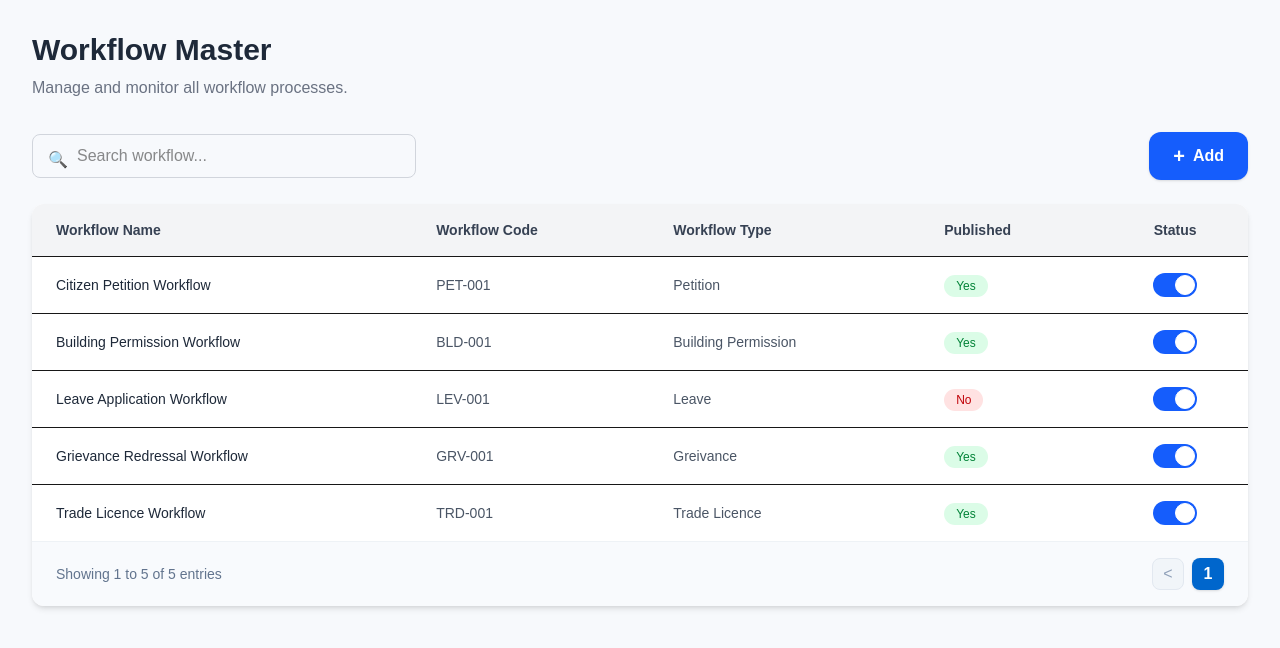
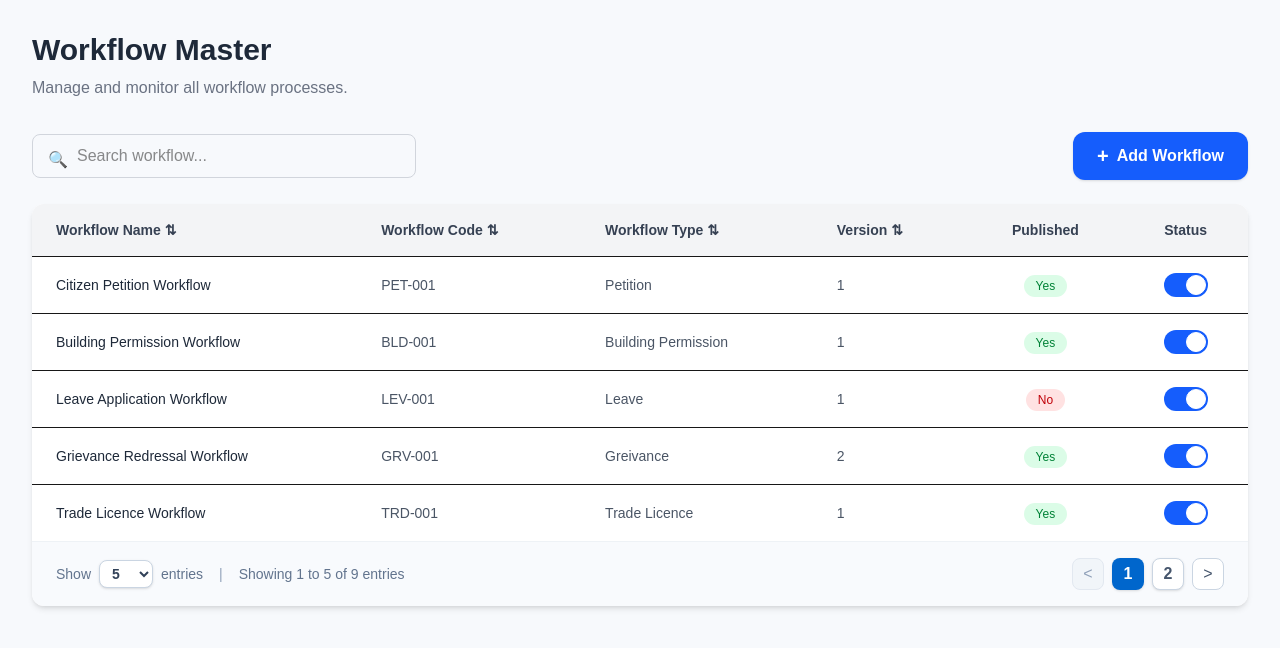
Before and after one commit to Abhishekkyadav/FlowCore_FN, a Next.js app: page /workflowMaster in a window 1280 px wide. Shown: the top 648 px of the page. Built offline with nearby package versions, Linux system fonts and the light colour scheme.

Commit message:
task completed

```diff
--- a/src/components/workflowMaster/workFlowMasterMain.js
+++ b/src/components/workflowMaster/workFlowMasterMain.js
@@ -10,6 +10,7 @@ const initialWorkflows = [
     name: "Citizen Petition Workflow",
     workflowtype: "Petition",
     workflowcode: "PET-001",
+    version:1,
     published: "yes",
     status: true,
   },
@@ -18,6 +19,7 @@ const initialWorkflows = [
     name: "Building Permission Workflow",
     workflowtype: "Building Permission",
     workflowcode: "BLD-001",
+    version:1,
     published: "yes",
     status: true,
   },
@@ -26,6 +28,7 @@ const initialWorkflows = [
     name: "Leave Application Workflow",
     workflowtype: "Leave",
     workflowcode: "LEV-001",
+    version:1,
     published: "No",
     status: true,
   },
@@ -34,6 +37,7 @@ const initialWorkflows = [
     name: "Grievance Redressal Workflow",
     workflowtype: "Greivance",
     workflowcode: "GRV-001",
+    version:2,
     published: "yes",
     status: true,
   },
@@ -42,18 +46,57 @@ const initialWorkflows = [
     name: "Trade Licence Workflow",
     workflowtype: "Trade Licence",
     workflowcode: "TRD-001",
+    version:1,
     published: "yes",
     status: true,
   },
+   {
+    id: 6,
+    name: "Trade Licence Workflow",
+    workflowtype: "Trade Licence",
+    workflowcode: "TRD-001",
+    version:1,
+    published: "yes",
+    status: true,
+  },
+   {
+    id: 7,
+    name: "Trade Licence Workflow",
+    workflowtype: "Trade Licence",
+    workflowcode: "TRD-001",
+    version:1,
+    published: "yes",
+    status: true,
+  },
+   {
+    id: 8,
+    name: "Trade Licence Workflow",
+    workflowtype: "Trade Licence",
+    workflowcode: "TRD-001",
+    version:1,
+    published: "yes",
+    status: true,
+  },
+   {
+    id: 9,
+    name: "Trade Licence Workflow",
+    workflowtype: "Trade Licence",
+    workflowcode: "TRD-001",
+    version:1,
+    published: "yes",
+    status: true,
+  },
+
 ];
 
 export default function WorkflowMasterMain() {
   const [search, setSearch] = useState("");
   const [workflows, setWorkflows] = useState(initialWorkflows);
   const [showModal, setShowModal] = useState(false);
+  const [entriesPerPage, setEntriesPerPage] = useState(5);
 
   // Clean, immutable toggle handler function
-  const handleToggle = (id) => {
+  const handletoggle = (id) => {
     setWorkflows((prevWorkflows) =>
       prevWorkflows.map((item) =>
         item.id === id ? { ...item, status: !item.status } : item
@@ -73,7 +116,7 @@ export default function WorkflowMasterMain() {
           className="flex items-center gap-2 bg-blue-600 text-white px-6 py-2.5 rounded-xl font-semibold shadow hover:bg-blue-700 hover:scale-105 transition-all duration-300"
         >
           <span className="text-xl">+</span>
-          <span>Add</span>
+          <span>Add Workflow</span>
         </button>
       </div>
 
@@ -81,7 +124,9 @@ export default function WorkflowMasterMain() {
       <WorkflowTable
         search={search}
         workflows={workflows}
-        workflowtoggle={handleToggle}
+        workflowtoggle={handletoggle}
+        entriesPerPage={entriesPerPage}
+        setEntriesPerPage={setEntriesPerPage}
       />
 
       {/* Modal View Block */}
@@ -173,7 +218,7 @@ export default function WorkflowMasterMain() {
                 {/* 5. Published Status (Right) */}
                 <div className="col-span-1">
                   <label className="block text-xs font-semibold mb-1.5 text-slate-700">
-                    Published <span className="text-red-500">*</span>
+                    Published <span className="text-red-700">*</span>
                   </label>
                   <select className="w-full border border-slate-200 rounded-lg p-2.5 text-sm bg-white focus:outline-none focus:ring-2 focus:ring-blue-100 focus:border-blue-500">
                     <option>No</option>
--- a/src/components/workflowMaster/workflowTable.jsx
+++ b/src/components/workflowMaster/workflowTable.jsx
@@ -1,27 +1,87 @@
+import { useState } from "react";
+
 export default function WorkflowTable({
     search,
     workflows,
-    workflowtoggle
+    workflowtoggle,
+    entriesPerPage,
+    setEntriesPerPage
 }) {
+
+    const [sortField, setSortField] = useState("");
+    const [sortDirection, setSortDirection] = useState("asc");
+    const [currentPage, setCurrentPage] = useState(1);
+
+    const handleSort = (field) => {
+        if (sortField === field) {
+            setSortDirection(sortDirection === "asc" ? "desc" : "asc");
+        } else {
+            setSortField(field);
+            setSortDirection("asc");
+        }
+    };
 
     const filteredworkflows = workflows.filter((workflow) =>
          workflow.name.toLowerCase().includes(search.toLowerCase())
     );
+
+    const sortedWorkflows = [...filteredworkflows].sort((a, b) => {
+        if (!sortField) return 0;
+
+        let valA = a[sortField] !== undefined && a[sortField] !== null ? a[sortField].toString().toLowerCase() : "";
+        let valB = b[sortField] !== undefined && b[sortField] !== null ? b[sortField].toString().toLowerCase() : "";
+
+        if (sortField === "version") {
+            valA = Number(a[sortField]) || 0;
+            valB = Number(b[sortField]) || 0;
+        }
+
+        if (valA < valB) return sortDirection === "asc" ? -1 : 1;
+        if (valA > valB) return sortDirection === "asc" ? 1 : -1;
+        return 0;
+    });
+
+    // ⚡ Pagination Math & Slicing Calculations ⚡
+    const totalEntries = sortedWorkflows.length;
+    const totalPages = Math.ceil(totalEntries / (entriesPerPage || 5)) || 1;
+
+    // Safety check to reset back to valid index limits
+    const activePage = currentPage > totalPages ? 1 : currentPage;
+
+    const indexOfLastEntry = activePage * (entriesPerPage || 5);
+    const indexOfFirstEntry = indexOfLastEntry - (entriesPerPage || 5);
+
+    // Slices down the data rows display window dynamically
+    const currentDisplayedWorkflows = sortedWorkflows.slice(indexOfFirstEntry, indexOfLastEntry);
 
     return (
         <div className="bg-white rounded-xl shadow-md mt-6 overflow-hidden">
             <table className="w-full">
                 <thead className="bg-gray-100">
                     <tr>
-                        <th className="px-6 py-4 text-left text-sm font-semibold text-gray-700">Workflow Name</th>
-                        <th className="px-6 py-4 text-left text-sm font-semibold text-gray-700">Workflow Code</th>
-                        <th className="px-6 py-4 text-left text-sm font-semibold text-gray-700">Workflow Type</th>
-                        <th className="px-6 py-4 text-left text-sm font-semibold text-gray-700">Published</th>
+                        <th onClick={() => handleSort("name")}
+                            className="px-6 py-4 text-left text-sm font-semibold text-gray-700 cursor-pointer select-none hover:bg-gray-200 transition-colors">
+                            Workflow Name {sortField === "name" ? (sortDirection === "asc" ? "▲" : "▼") : "⇅"}
+                        </th>
+                        <th onClick={() => handleSort("workflowcode")}
+                            className="px-6 py-4 text-left text-sm font-semibold text-gray-700 cursor-pointer select-none hover:bg-gray-200 transition-colors">
+                            Workflow Code {sortField === "workflowcode" ? (sortDirection === "asc" ? "▲" : "▼") : "⇅"}
+                        </th>
+                        <th onClick={() => handleSort("workflowtype")}
+                            className="px-6 py-4 text-left text-sm font-semibold text-gray-700 cursor-pointer select-none hover:bg-gray-200 transition-colors">
+                            Workflow Type {sortField === "workflowtype" ? (sortDirection === "asc" ? "▲" : "▼") : "⇅"}
+                        </th>
+                        <th onClick={() => handleSort("version")}
+                            className="px-6 py-4 text-left text-sm font-semibold text-gray-700 cursor-pointer select-none hover:bg-gray-200 transition-colors">
+                            Version {sortField === "version" ? (sortDirection === "asc" ? "▲" : "▼") : "⇅"}
+                        </th>
+                        <th className="px-6 py-4 text-center text-sm font-semibold text-gray-700">Published</th>
                         <th className="px-6 py-4 text-center text-sm font-semibold text-gray-700">Status</th>
                     </tr>
                 </thead>
                 <tbody>
-                    {filteredworkflows.map((workflow) => (
+                    {/* Fixed: Iterate over currentDisplayedWorkflows instead of sortedWorkflows */}
+                    {currentDisplayedWorkflows.map((workflow) => (
                         <tr
                             key={workflow.id}
                             className="border-t hover:bg-gray-50 transition"
@@ -29,21 +89,20 @@ export default function WorkflowTable({
                             <td className="px-6 py-4 text-sm text-gray-800">{workflow.name}</td>
                             <td className="px-6 py-4 text-sm text-gray-600">{workflow.workflowcode}</td>
                             <td className="px-6 py-4 text-sm text-gray-600">{workflow.workflowtype}</td>
-                            <td className="px-6 py-4">
+                            <td className="px-6 py-4 text-sm text-gray-600">{workflow.version}</td>
+                            <td className="px-6 py-4 text-center">
                                 <span
                                     className={`px-3 py-1 rounded-full text-xs font-medium capitalize ${
-                                        workflow.published === "yes"
+                                        workflow.published.toLowerCase() === "yes"
                                             ? "bg-green-100 text-green-700"
-                                            : workflow.published === "no"
-                                            ? "bg-red-100 text-red-700"
                                             : "bg-red-100 text-red-700"
                                     }`}
                                 >
                                     {workflow.published}
                                 </span>
                             </td>
-                            {/* Toggle Switch Column */}
-                            <td className="px-6 py-4 flex justify-center">
+                            <td className="px-6 py-4">
+                                <div className="flex justify-center items-center">
                                     <label className="relative inline-flex items-center cursor-pointer">
                                         <input
                                             type="checkbox"
@@ -53,34 +112,87 @@ export default function WorkflowTable({
                                         />
                                         <div className="w-11 h-6 bg-slate-200 peer-focus:outline-none rounded-full peer peer-checked:after:translate-x-full peer-checked:after:border-white after:content-[''] after:absolute after:top-[2px] after:start-[2px] after:bg-white after:border-slate-300 after:border after:rounded-full after:h-5 after:w-5 after:transition-all peer-checked:bg-blue-600"></div>
                                     </label>
+                                </div>
                             </td>
                         </tr>
                     ))}
                 </tbody>
             </table>
 
-            {/* Pagination Box */}
+            {/* Dynamic, Working Pagination Box */}
             <div className="flex items-center justify-between px-6 py-4 bg-[#f8fafd] border-t border-[#eef2f6] rounded-b-xl">
-                {/* Left Side: Text */}
+
+                {/* Left Side: Page Size Selector Dropdown & Counter Text */}
+                <div className="flex items-center gap-4">
+                    <div className="flex items-center gap-2">
+                        <span className="text-sm font-medium text-slate-500">Show</span>
+                        <select
+                            value={entriesPerPage}
+                            onChange={(e) => {
+                                setEntriesPerPage(Number(e.target.value));
+                                setCurrentPage(1);
+                            }}
+                            className="px-2 py-1 text-sm bg-white border border-slate-300 rounded-lg shadow-sm focus:outline-none focus:ring-2 focus:ring-blue-500 text-slate-700 cursor-pointer font-semibold"
+                        >
+                            <option value={5}>5</option>
+                            <option value={10}>10</option>
+                            <option value={20}>20</option>
+                            <option value={50}>50</option>
+                        </select>
+                        <span className="text-sm font-medium text-slate-500">entries</span>
+                    </div>
+
+                    <span className="text-sm font-medium text-slate-400">|</span>
+
                     <span className="text-sm font-medium text-slate-500">
-                    Showing 1 to {filteredworkflows.length} of {filteredworkflows.length} entries
+                        Showing {totalEntries === 0 ? 0 : indexOfFirstEntry + 1} to {Math.min(indexOfLastEntry, totalEntries)} of {totalEntries} entries
                     </span>
+                </div>
 
-                {/* Right Side: Navigation Buttons */}
+                {/* Right Side: Working Navigation Buttons */}
                 <div className="flex items-center gap-2">
-                    {/* Prev Button (Disabled) */}
+                    {/* Previous Button */}
                     <button
-                        disabled
-                        className="flex items-center justify-center w-8 h-8 text-slate-400 bg-[#f1f5f9] border border-slate-200 rounded-lg cursor-not-allowed"
+                        disabled={activePage === 1}
+                        onClick={() => setCurrentPage(prev => Math.max(prev - 1, 1))}
+                        className={`flex items-center justify-center w-8 h-8 rounded-lg border transition ${
+                            activePage === 1
+                            ? "text-slate-400 bg-[#f1f5f9] border-slate-200 cursor-not-allowed"
+                            : "text-slate-600 bg-white border-slate-300 hover:bg-gray-50 cursor-pointer"
+                        }`}
                     >
                         &lt;
                     </button>
 
-                    {/* Active Page 1 Button */}
+                    {/* Dynamic Page Numbers Generation */}
+                    {Array.from({ length: totalPages }, (_, index) => {
+                        const pageNum = index + 1;
+                        return (
                             <button
-                        className="flex items-center justify-center w-8 h-8 font-semibold text-white bg-[#0066cc] rounded-lg shadow-sm"
+                                key={pageNum}
+                                onClick={() => setCurrentPage(pageNum)}
+                                className={`flex items-center justify-center w-8 h-8 font-semibold rounded-lg shadow-sm transition ${
+                                    activePage === pageNum
+                                    ? "text-white bg-[#0066cc]"
+                                    : "text-slate-600 bg-white border border-slate-300 hover:bg-gray-50 cursor-pointer"
+                                }`}
                             >
-                        1
+                                {pageNum}
+                            </button>
+                        );
+                    })}
+
+                    {/* Next Button */}
+                    <button
+                        disabled={activePage === totalPages}
+                        onClick={() => setCurrentPage(prev => Math.min(prev + 1, totalPages))}
+                        className={`flex items-center justify-center w-8 h-8 rounded-lg border transition ${
+                            activePage === totalPages
+                            ? "text-slate-400 bg-[#f1f5f9] border-slate-200 cursor-not-allowed"
+                            : "text-slate-600 bg-white border-slate-300 hover:bg-gray-50 cursor-pointer"
+                        }`}
+                    >
+                        &gt;
                     </button>
                 </div>
             </div>
```
Lines whose indentation alone changed are shown as unchanged.
